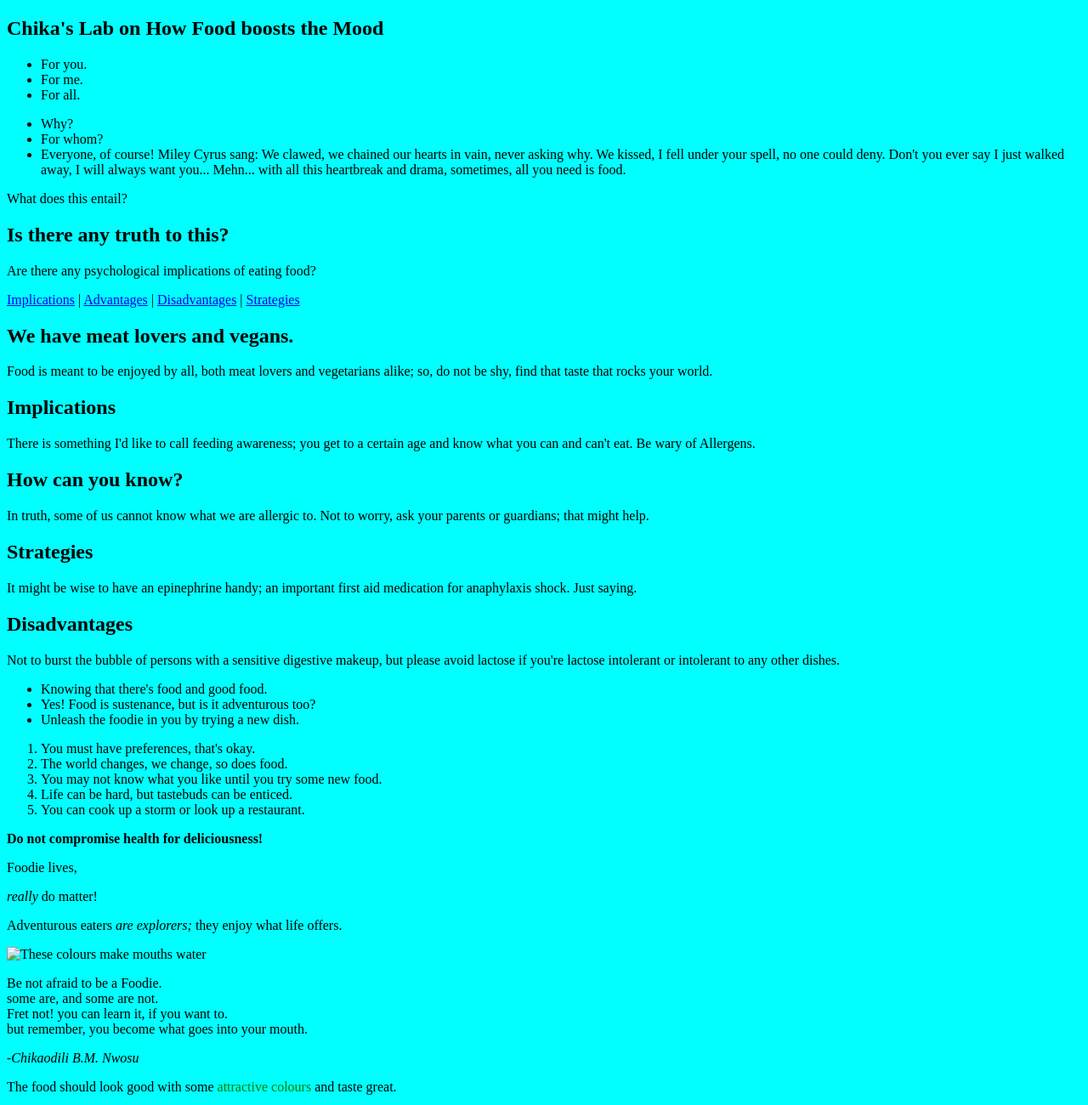
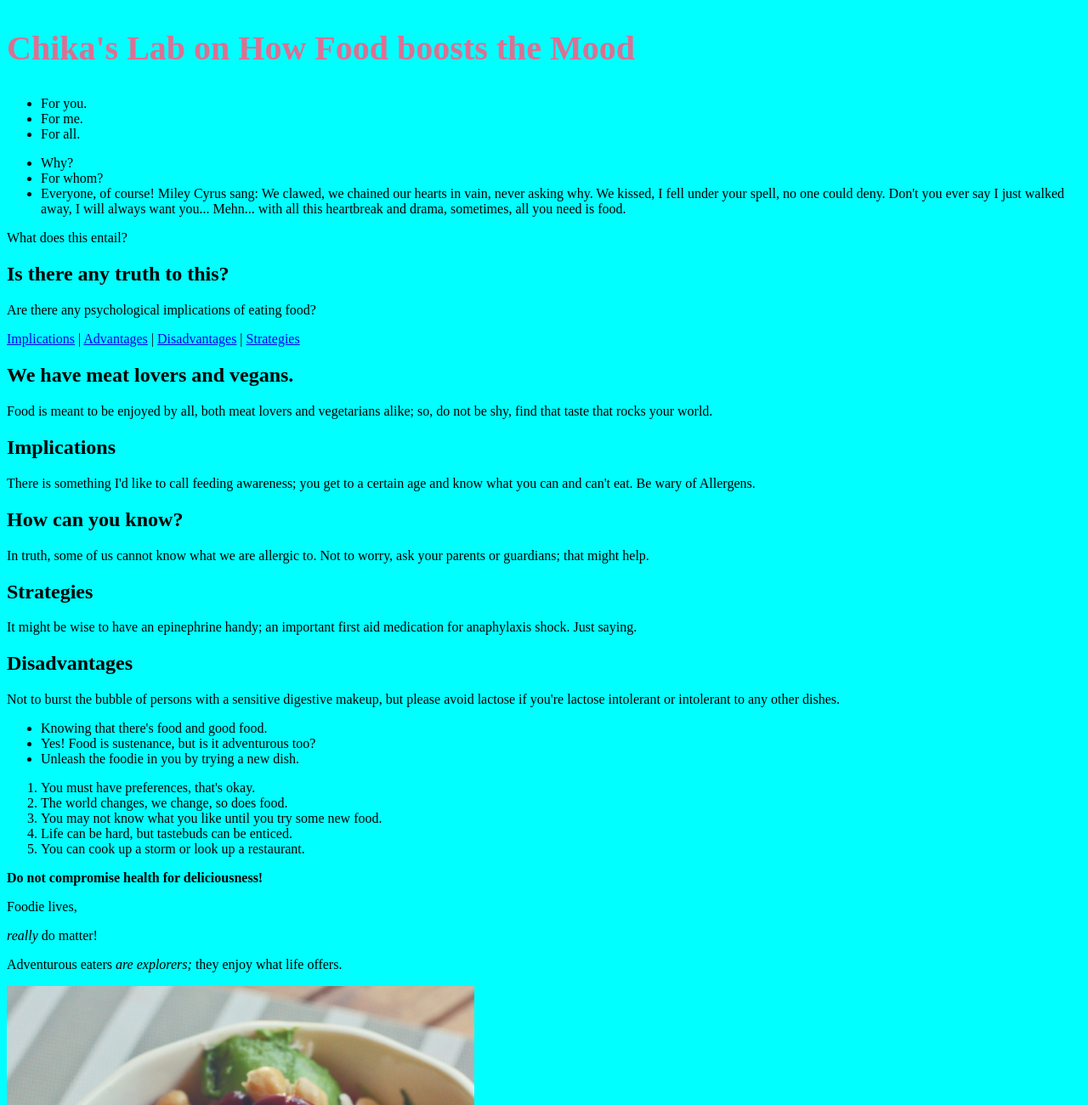
Before and after one commit to ChikaNwosu/Leonera, a plain HTML site: page index.html in a window 1280 px wide. Shown: the top 1300 px of the page at 85% size. Drawn offline with Linux system fonts and the light colour scheme.

Commit message:
changed header-color and font style

```diff
--- a/index.html
+++ b/index.html
@@ -11,7 +11,7 @@
 <body bgcolor="cyan">
   <header>
   <nav>
-    <h1>Chika's Lab on How Food boosts the Mood</h1>
+    <h1 id="header-color">Chika's Lab on How Food boosts the Mood</h1>
     <ul>
       <li>For you.</li>
       <li>For me.</li>
@@ -77,7 +77,7 @@
   <p>Foodie lives,</p> <em>really</em> do matter!</p>
 
 <p>Adventurous eaters <em>are explorers;</em> they enjoy what life offers.</p>
-<img src="images/hungryman.webp" alt="These colours make mouths water">
+<img src="hungryman.webp" alt="These colours make mouths water">
 <p>Be not afraid to be a Foodie.<br>
   some are, and some are not.<br>
   Fret not! you can learn it, if you want to.<br>
--- a/styles.css
+++ b/styles.css
@@ -0,0 +1,4 @@
+#header-color {
+    color: palevioletred;
+    font-size: 40px;
+}
```
